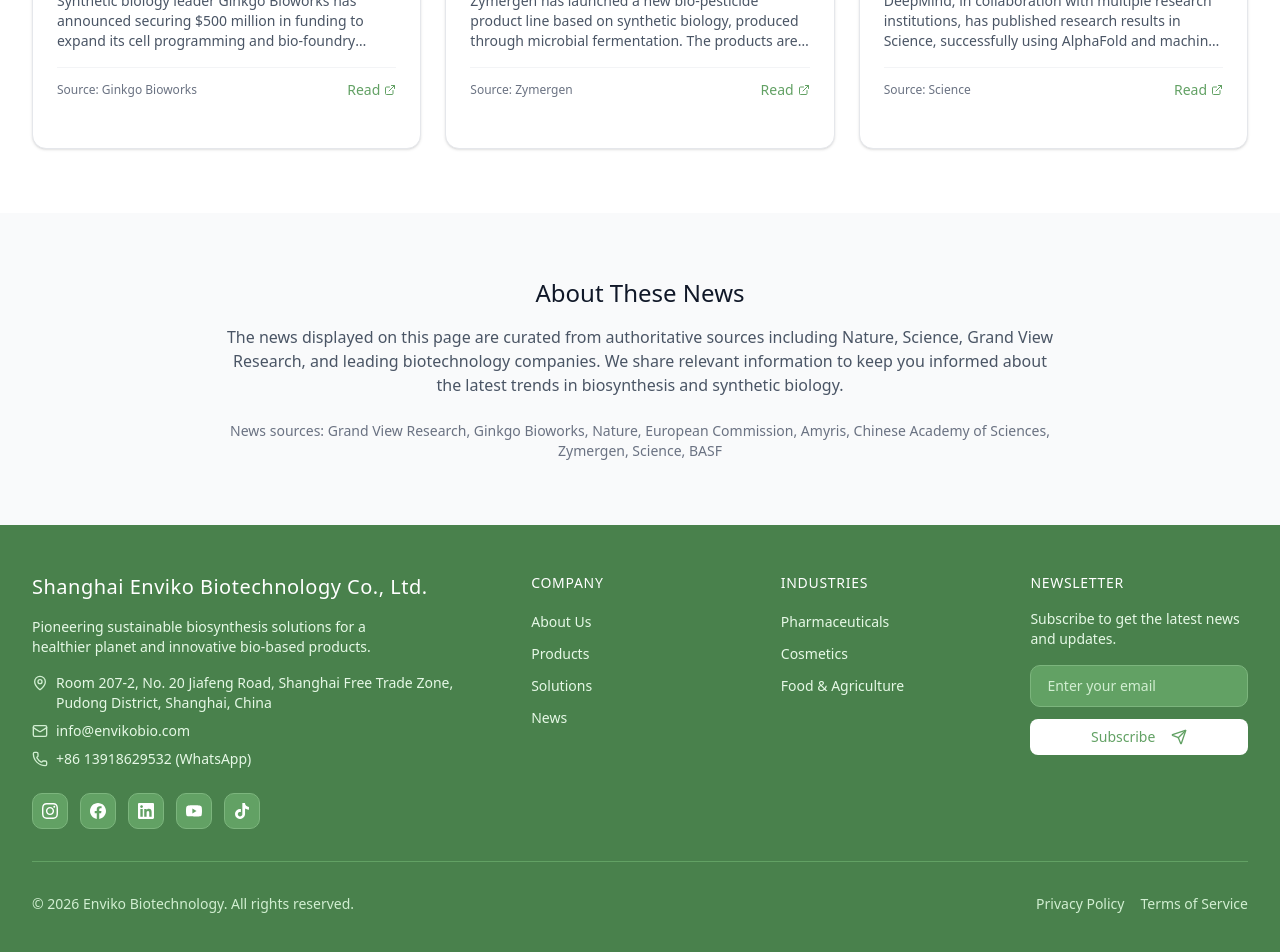
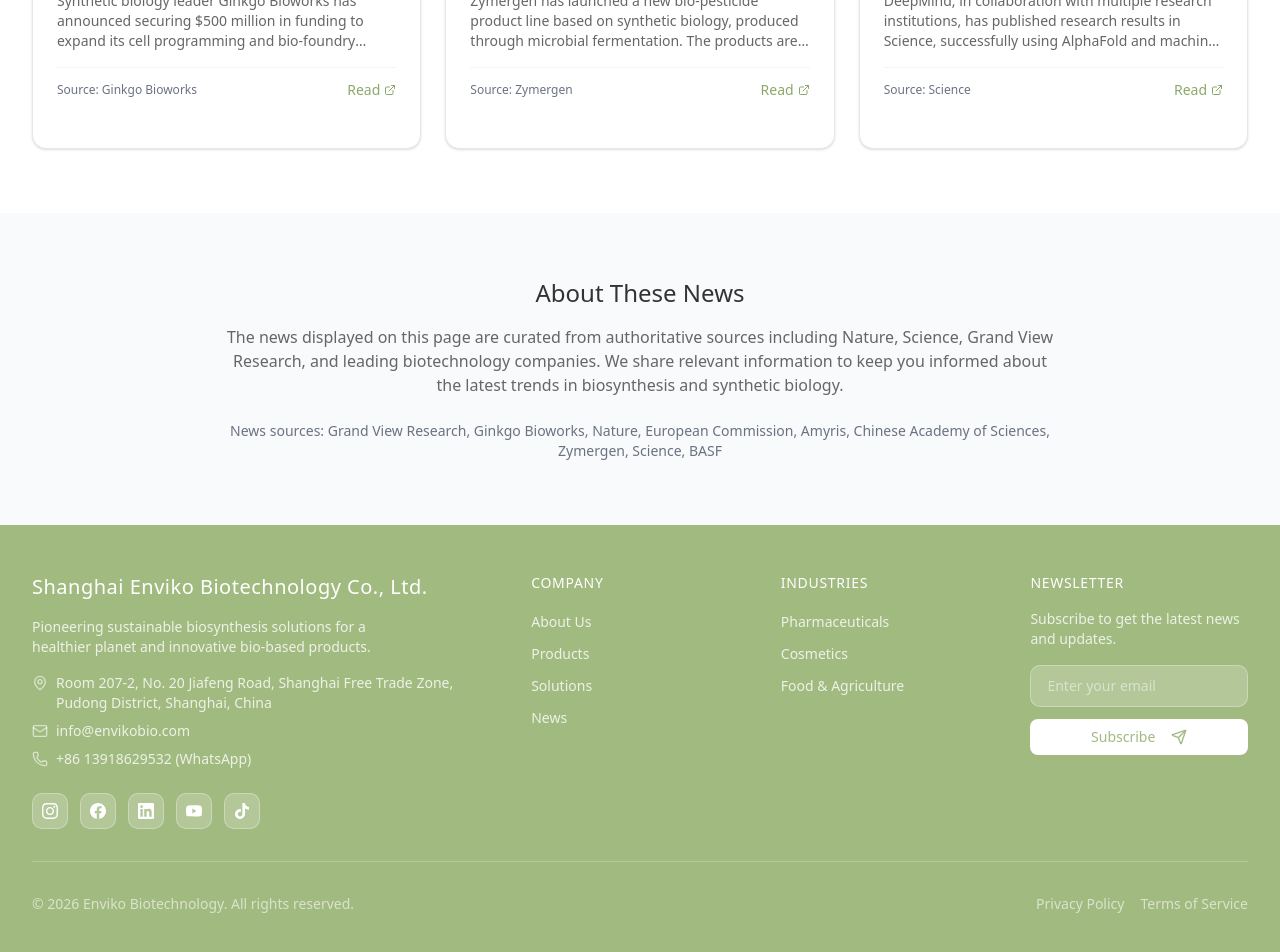
Before and after one commit to envikobio-ux/envikobio, a Next.js app: page /news in a window 1280 px wide. Shown: the part 1274-2226 px from the top of the page. Built offline with nearby package versions, Linux system fonts and the light colour scheme.

Commit message:
style: 统一颜色规范 - 黑色#333333、灰色#D9D9D9、绿色#A1BA80

```diff
--- a/src/app/globals.css
+++ b/src/app/globals.css
@@ -35,18 +35,18 @@
   --color-popover: var(--popover);
   --color-card-foreground: var(--card-foreground);
   --color-card: var(--card);
-  /* 品牌绿色 - 淡雅清晰风格 */
-  --color-brand-50: oklch(0.99 0.01 145);
-  --color-brand-100: oklch(0.96 0.03 145);
-  --color-brand-200: oklch(0.92 0.05 145);
-  --color-brand-300: oklch(0.85 0.07 145);
-  --color-brand-400: oklch(0.78 0.09 145);
-  --color-brand-500: oklch(0.72 0.10 145);
-  --color-brand-600: oklch(0.65 0.11 145);
-  --color-brand-700: oklch(0.55 0.10 145);
-  --color-brand-800: oklch(0.45 0.09 145);
-  --color-brand-900: oklch(0.35 0.08 145);
-  --color-brand-950: oklch(0.25 0.07 145);
+  /* 品牌绿色 - #A1BA80 */
+  --color-brand-50: #f5f8f1;
+  --color-brand-100: #ebf0e3;
+  --color-brand-200: #d7e1c7;
+  --color-brand-300: #bdd2a5;
+  --color-brand-400: #a9c38c;
+  --color-brand-500: #A1BA80;
+  --color-brand-600: #8aa86c;
+  --color-brand-700: #6e8956;
+  --color-brand-800: #566b44;
+  --color-brand-900: #3d4d31;
+  --color-brand-950: #283420;
   --radius-sm: calc(var(--radius) - 4px);
   --radius-md: calc(var(--radius) - 2px);
   --radius-lg: var(--radius);
@@ -146,6 +146,19 @@
 
 body {
   @apply font-sans;
+}
+
+/* 颜色规范 */
+.text-gray-900 {
+  color: #333333 !important;
+}
+
+.text-gray-600 {
+  color: #666666 !important;
+}
+
+.text-gray-400 {
+  color: #D9D9D9 !important;
 }
 
 /* 字体规范 - 统一细体风格 */
--- a/src/components/layout/Footer.tsx
+++ b/src/components/layout/Footer.tsx
@@ -77,7 +77,6 @@ export default function Footer() {
     if (!email) return;
 
     setIsSubmitting(true);
-    // 模拟订阅请求
     await new Promise(resolve => setTimeout(resolve, 1000));
     setIsSubscribed(true);
     setIsSubmitting(false);
@@ -85,7 +84,7 @@ export default function Footer() {
   };
 
   return (
-    <footer className="bg-brand-700 text-white">
+    <footer className="text-white" style={{ backgroundColor: '#A1BA80' }}>
       <div className="mx-auto max-w-7xl px-4 sm:px-6 lg:px-8 py-12">
         <div className="grid grid-cols-1 md:grid-cols-2 lg:grid-cols-5 gap-8">
           {/* Company Info */}
@@ -95,22 +94,22 @@ export default function Footer() {
                 Shanghai Enviko Biotechnology Co., Ltd.
               </h3>
             </div>
-            <p className="text-brand-100 text-sm mb-4 max-w-sm">
+            <p className="text-white/80 text-sm mb-4 max-w-sm">
               Pioneering sustainable biosynthesis solutions for a healthier planet and innovative bio-based products.
             </p>
-            <div className="space-y-2 text-sm text-brand-100">
+            <div className="space-y-2 text-sm text-white/80">
               <div className="flex items-start gap-2">
-                <MapPin className="h-4 w-4 text-brand-200 mt-0.5 flex-shrink-0" />
+                <MapPin className="h-4 w-4 text-white/60 mt-0.5 flex-shrink-0" />
                 <span>Room 207-2, No. 20 Jiafeng Road, Shanghai Free Trade Zone, Pudong District, Shanghai, China</span>
               </div>
               <div className="flex items-center gap-2">
-                <Mail className="h-4 w-4 text-brand-200 flex-shrink-0" />
+                <Mail className="h-4 w-4 text-white/60 flex-shrink-0" />
                 <a href="mailto:info@envikobio.com" className="hover:text-white transition-colors">
                   info@envikobio.com
                 </a>
               </div>
               <div className="flex items-center gap-2">
-                <Phone className="h-4 w-4 text-brand-200 flex-shrink-0" />
+                <Phone className="h-4 w-4 text-white/60 flex-shrink-0" />
                 <a href="tel:+8613918629532" className="hover:text-white transition-colors">
                   +86 13918629532 (WhatsApp)
                 </a>
@@ -125,10 +124,10 @@ export default function Footer() {
                     href={social.href}
                     target="_blank"
                     rel="noopener noreferrer"
-                    className="w-9 h-9 bg-brand-600 hover:bg-white border border-brand-500 hover:border-white rounded-lg flex items-center justify-center transition-all duration-300 hover:scale-110 group"
+                    className="w-9 h-9 bg-white/20 hover:bg-white border border-white/30 hover:border-white rounded-lg flex items-center justify-center transition-all duration-300 hover:scale-110 group"
                     aria-label={social.name}
                   >
-                    <div className="text-white group-hover:text-brand-600 transition-colors">
+                    <div className="text-white group-hover:text-[#A1BA80] transition-colors">
                       {social.icon}
                     </div>
                   </a>
@@ -147,7 +146,7 @@ export default function Footer() {
                 <li key={item.name}>
                   <Link
                     href={item.href}
-                    className="text-sm text-brand-100 hover:text-white transition-colors"
+                    className="text-sm text-white/80 hover:text-white transition-colors"
                   >
                     {item.name}
                   </Link>
@@ -166,7 +165,7 @@ export default function Footer() {
                 <li key={item.name}>
                   <Link
                     href={item.href}
-                    className="text-sm text-brand-100 hover:text-white transition-colors"
+                    className="text-sm text-white/80 hover:text-white transition-colors"
                   >
                     {item.name}
                   </Link>
@@ -180,11 +179,11 @@ export default function Footer() {
             <h3 className="text-sm font-normal text-white uppercase tracking-wider mb-4">
               Newsletter
             </h3>
-            <p className="text-sm text-brand-100 mb-4">
+            <p className="text-sm text-white/80 mb-4">
               Subscribe to get the latest news and updates.
             </p>
             {isSubscribed ? (
-              <div className="bg-brand-600 border border-brand-500 rounded-lg p-3 text-sm text-white">
+              <div className="bg-white/20 border border-white/30 rounded-lg p-3 text-sm text-white">
                 ✓ Thank you for subscribing!
               </div>
             ) : (
@@ -196,13 +195,14 @@ export default function Footer() {
                     onChange={(e) => setEmail(e.target.value)}
                     placeholder="Enter your email"
                     required
-                    className="w-full px-4 py-2.5 bg-brand-600 border border-brand-500 rounded-lg text-sm text-white placeholder-brand-200 focus:outline-none focus:ring-2 focus:ring-white focus:border-transparent transition-all"
+                    className="w-full px-4 py-2.5 bg-white/20 border border-white/30 rounded-lg text-sm text-white placeholder-white/50 focus:outline-none focus:ring-2 focus:ring-white focus:border-transparent transition-all"
                   />
                 </div>
                 <Button
                   type="submit"
                   disabled={isSubmitting}
-                  className="w-full bg-white hover:bg-gray-100 text-brand-600 transition-all duration-300 hover:scale-[1.02]"
+                  className="w-full bg-white hover:bg-gray-100 transition-all duration-300 hover:scale-[1.02]"
+                  style={{ color: '#A1BA80' }}
                 >
                   {isSubmitting ? (
                     'Subscribing...'
@@ -217,12 +217,12 @@ export default function Footer() {
           </div>
         </div>
 
-        <div className="border-t border-brand-600 mt-8 pt-8">
+        <div className="border-t border-white/20 mt-8 pt-8">
           <div className="flex flex-col md:flex-row justify-between items-center gap-4">
-            <p className="text-sm text-brand-200">
+            <p className="text-sm text-white/60">
               © {new Date().getFullYear()} Enviko Biotechnology. All rights reserved.
             </p>
-            <div className="flex gap-4 text-sm text-brand-200">
+            <div className="flex gap-4 text-sm text-white/60">
               <Link href="/privacy" className="hover:text-white transition-colors">
                 Privacy Policy
               </Link>
--- a/src/components/layout/Header.tsx
+++ b/src/components/layout/Header.tsx
@@ -51,7 +51,7 @@ export default function Header() {
 
           {/* CTA Button */}
           <div className="hidden md:flex md:items-center md:gap-x-4">
-            <Button asChild className="bg-brand-600 hover:bg-brand-700 transition-all duration-300 hover:scale-105 hover:shadow-lg">
+            <Button asChild className="transition-all duration-300 hover:scale-105 hover:shadow-lg" style={{ backgroundColor: '#A1BA80' }}>
               <Link href="/contact">Get in Touch</Link>
             </Button>
           </div>
@@ -86,7 +86,7 @@ export default function Header() {
                 </Link>
               ))}
               <div className="pt-2">
-                <Button asChild className="w-full bg-brand-600 hover:bg-brand-700">
+                <Button asChild className="w-full" style={{ backgroundColor: '#A1BA80' }}>
                   <Link href="/contact">Get in Touch</Link>
                 </Button>
               </div>
```
Also changed, not shown: src/app/page.tsx (+18 -18 lines).
